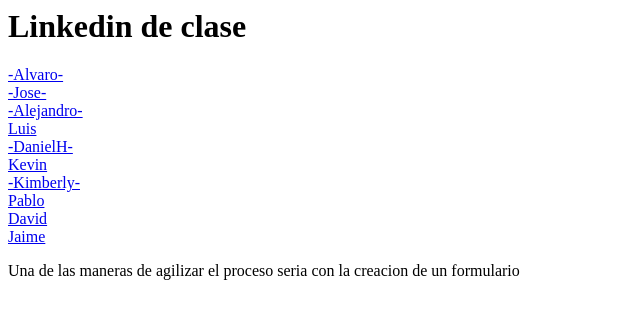
After one commit to jooseluis7/Asir_joseluis, a PHP site: page /Catalogo.php in a window 1280 px wide. The commit adds this page. Shown: the top 319 px of the page, without its empty margins (0-640 px from the left). Run offline with PHP 8.4, Linux system fonts and the light colour scheme.

Commit message:
Variables

```diff
--- /dev/null
+++ b/Catalogo.php
@@ -0,0 +1,14 @@
+<html>
+<h1>Linkedin de clase</h1>
+<a href="https://github.com/serran23/asir2_alvaro">-Alvaro-</a></br>
+<a href="https://github.com/jooseluis7">-Jose-</a></br>
+<a href="https://github.com/delasen99">-Alejandro-</a></br>
+<a href="https://www.linkedin.com/in/luis-camus-obregon">Luis</a></br>
+<a href="https://github.com/DanielHernandezCantera">-DanielH-</a></br>
+<a href="https://www.linkedin.com/in/kevin-diaz-tomero/">Kevin</a></br>
+<a href="https://github.com/Junnyper">-Kimberly-</a></br>
+<a href="https://www.linkedin.com/in/pablo-argumosa-ruiz/">Pablo</a></br>
+<a href="https://www.linkedin.com/in/davidjpblanco/">David</a></br>
+<a href="https://www.linkedin.com/in/jaimegarciacifuentes/">Jaime</a></br>
+<p>Una de las maneras de agilizar el proceso seria con la creacion de un formulario</p>
+</html>
```
Also changed, not shown: 2a.php (+17 -2 lines).
